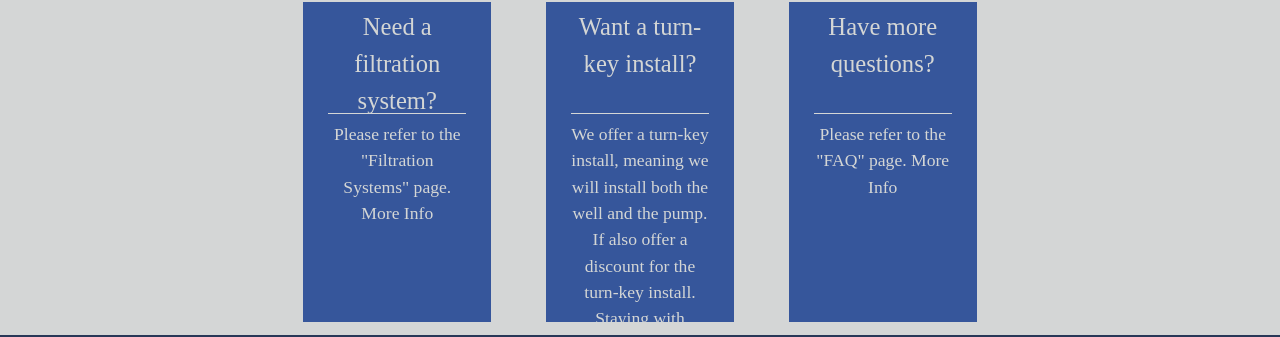
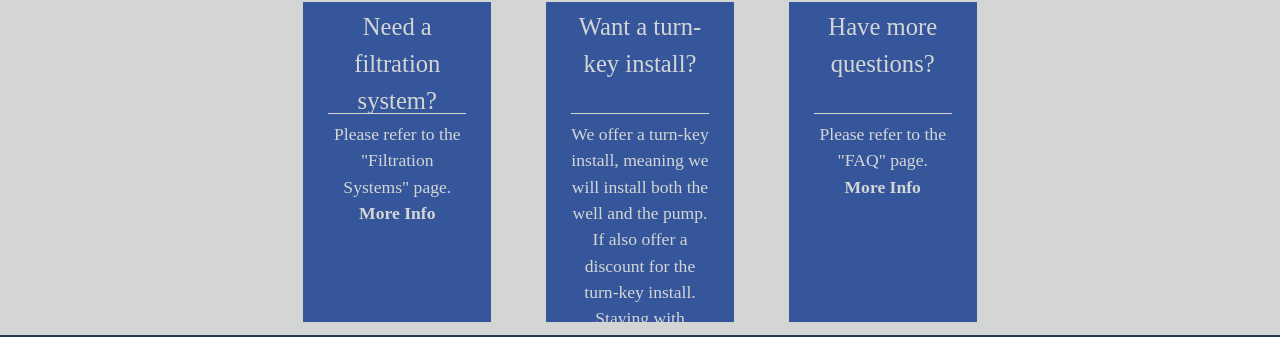
Before and after one commit to jamess999888/SummersPumps, a Jekyll site: the page built from index.md, in a window 1280 px wide. Shown: the part 1432-1769 px from the top of the page. Built offline with Jekyll 4.4.1, drawn with Linux system fonts in a browser that asks for light colours; our own code applies the rules of GitHub Pages for plain Markdown files.

Commit message:
working on bottom text styling

```diff
--- a/css/style.css
+++ b/css/style.css
@@ -1213,6 +1213,7 @@ ul.topnav li.right {
 
 .bottom-block-link-content a {
     color: #D4D6D5;
+    font-weight: bold;
 }
 
 .bottom-block-link-header {
--- a/index.md
+++ b/index.md
@@ -74,6 +74,7 @@
 						</h2>
 						<div class="bottom-block-link-content">
 							Please refer to the "Filtration Systems" page.
+							<br>
 							<a>More Info</a>
 						</div>
 					</div>
@@ -94,6 +95,7 @@ the same great service made even more affordable.
 						</h2>
 						<div class="bottom-block-link-content">
 							Please refer to the "FAQ" page.
+							<br>
 							<a>More Info</a>
 						</div>
 					</div>
```
